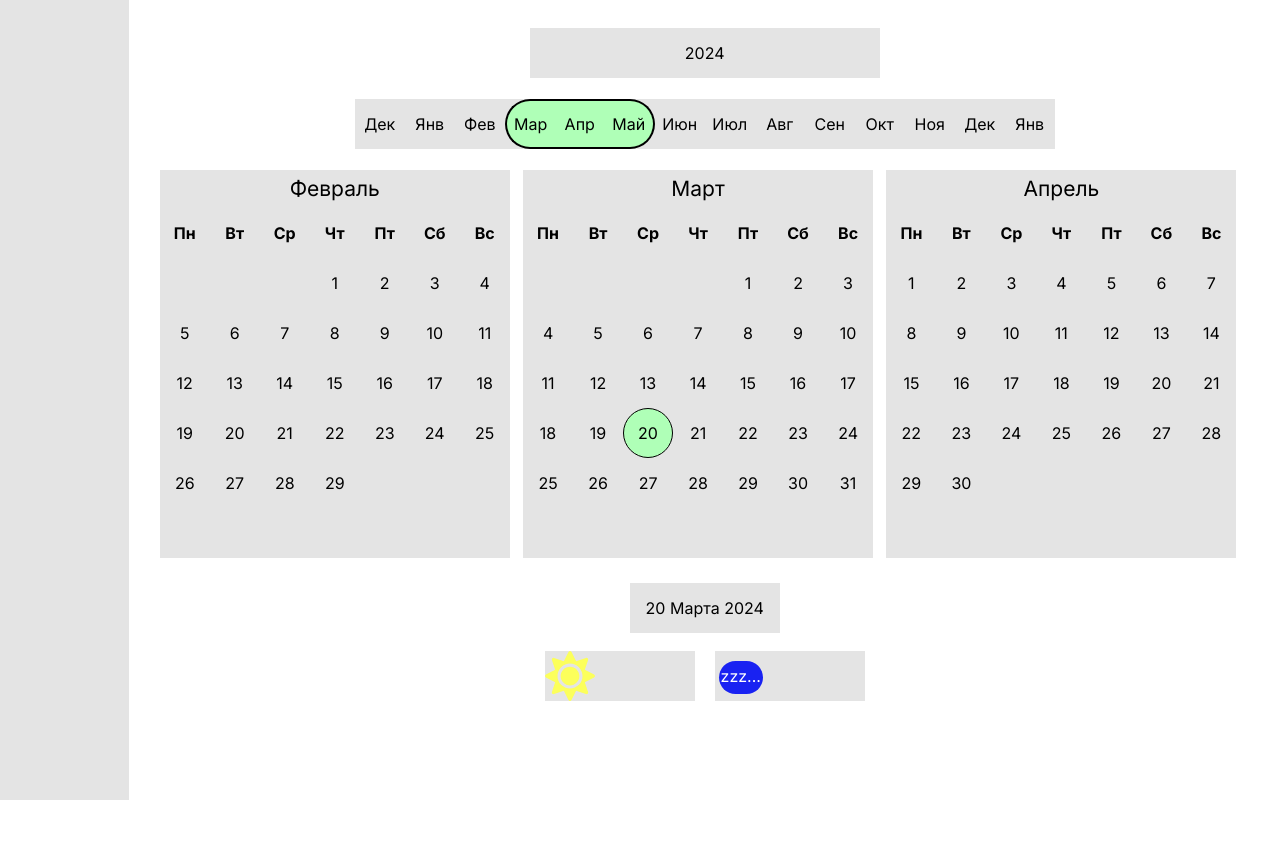
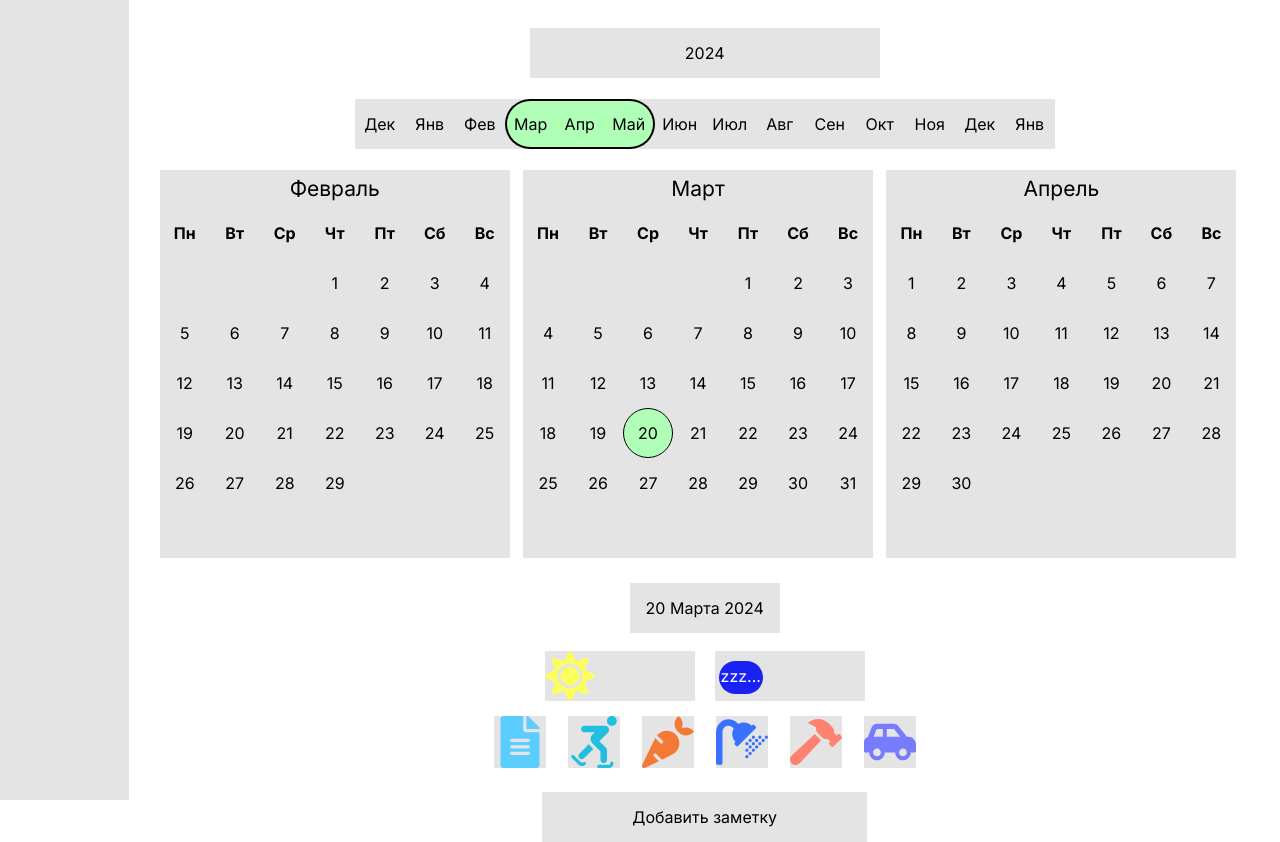
Before and after one commit to vroshupkin/rythmer_frontend, a React (Vite) app: page / in a window 1280 px wide. Before the commit the page ends 800 px from the top, so only its background shows below. Built offline with nearby package versions, Linux system fonts and the light colour scheme.

Commit message:
Добавлено выбор, какую заметку добавлять

```diff
--- a/src/pages/Main.tsx
+++ b/src/pages/Main.tsx
@@ -6,6 +6,7 @@ import { Calendar } from '../widgets/Calendar';
 import { LeftMenu } from '../widgets/LeftMenu';
 import { WakeUpOrSleep } from '../widgets/WakeUpAndSleepTime';
 import { crud } from '../entities/Database';
+import { NoteSelector } from '../widgets/NoteSelector';
 
 
 export const Main: FC  = () =>
@@ -23,6 +24,7 @@ export const Main: FC  = () =>
             <WakeUpOrSleep className='' updateVal={crud.updateSleepTime} getType='faling_sleep'/>
           </div>
 
+          <NoteSelector className='mt-[15px]'/>
           {/* <SleepAndWakeUp/> */}
         </div>
 
--- /dev/null
+++ b/src/widgets/NoteSelector.tsx
@@ -0,0 +1,98 @@
+import { FC, useState } from 'react';
+import { IconType } from 'react-icons';
+import { FaFileAlt, FaSkating, FaCarrot, FaShower, FaHammer, FaCarSide } from 'react-icons/fa';
+
+type TSelectType = 'common' | 'sport' | 'food' | 'higiene' | 'household chores' | 'travel';
+
+export const NoteSelector: FC<{className: string}> = ({ className }) =>
+{
+  const Styles = {
+    container: 'w-[422px] h-[55px] flex justify-between',
+    icon: 'w-[52px] h-[52px] cursor-pointer bg-main hover:bg-main_hover',
+    file: 'bg-[#5BCEFF] '
+  };
+
+  const [ selectType, setSelectType ] = useState('');
+
+  const click = (str: string) =>
+  {
+    setSelectType(str);
+  };
+
+  return(
+    <div className={`${className}`}>
+      <div className={`${Styles.container}`}>
+        <Icon Icon={FaFileAlt} color='#5BCEFF' type='common' selectType={selectType} onClick={click}/>
+        <Icon Icon={FaSkating} color='#21BEE0' type='sport' selectType={selectType} onClick={click}/>
+        <Icon Icon={FaCarrot} color='#F37934' type='food' selectType={selectType} onClick={click}/>
+        <Icon Icon={FaShower} color='#3971FF' type='higiene' selectType={selectType} onClick={click}/>
+        <Icon Icon={FaHammer} color='#FF8170' type='household chores' selectType={selectType} onClick={click}/>
+        <Icon Icon={FaCarSide} color='#777CFF' type='travel' selectType={selectType} onClick={click}/>
+      </div>
+
+      <SelectButton className='flex justify-center w-[422px] mt-[21px]' type={selectType as TSelectType}/>
+    </div>
+  );
+};
+
+const Icon: FC<{
+    Icon: IconType,
+    color: string,
+    onClick: (str: string) => void,
+    type: TSelectType,
+    selectType: string
+}> = ({ Icon, color, onClick, type, selectType }) =>
+{
+
+  const Styles = {
+    icon: 'w-[52px] h-[52px] cursor-pointer bg-main hover:bg-main_hover',
+    select: {
+      true: 'bg-select hover:bg-select_hover',
+      false: 'bg-main hover:bg-main_hover'
+    }
+  };
+
+  const Click = () =>
+  {
+    onClick(type);
+  };
+
+  return(
+    <>
+      <Icon
+        className={`${Styles.icon} ${type === selectType? Styles.select.true : Styles.select.false}`}
+        onClick={Click}
+        color={color}
+      />
+    </>
+  );
+};
+
+const SelectButton: FC<{className: string, type: TSelectType}> = ({ type, className }) =>
+{
+  const Styles = {
+    container: 'font-Inter text-[16px] text-center w-[325px] h-[50px] bg-main ' +
+    'hover:bg-main_hover cursor-pointer flex justify-center items-center'
+  };
+
+
+  const selector: Record<TSelectType, string> = {
+    common: 'Добавить обычную заметку',
+    'household chores': 'Добавить заметку о домашних делах',
+    food: 'Добавить заметку о питании',
+    higiene: 'Добавить заметку о гигиене',
+    sport: 'Добавить заметку о физической активности',
+    travel: 'Добавить заметку о поездке'
+  };
+
+
+  return(
+    <div className={`${className}`}>
+      <div className={`${Styles.container}`}>
+        <span>{selector[type] ?? 'Добавить заметку'}</span>
+      </div>
+
+    </div>
+
+  );
+};
```
